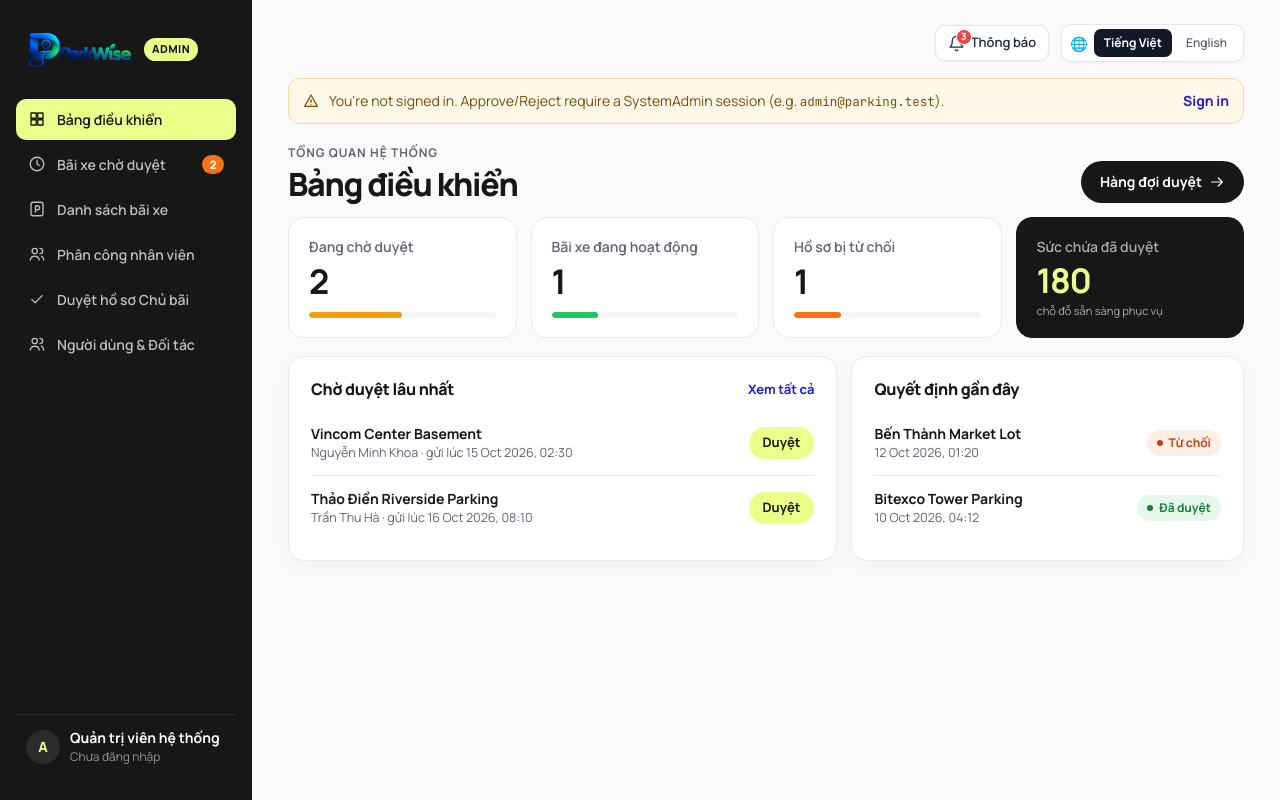
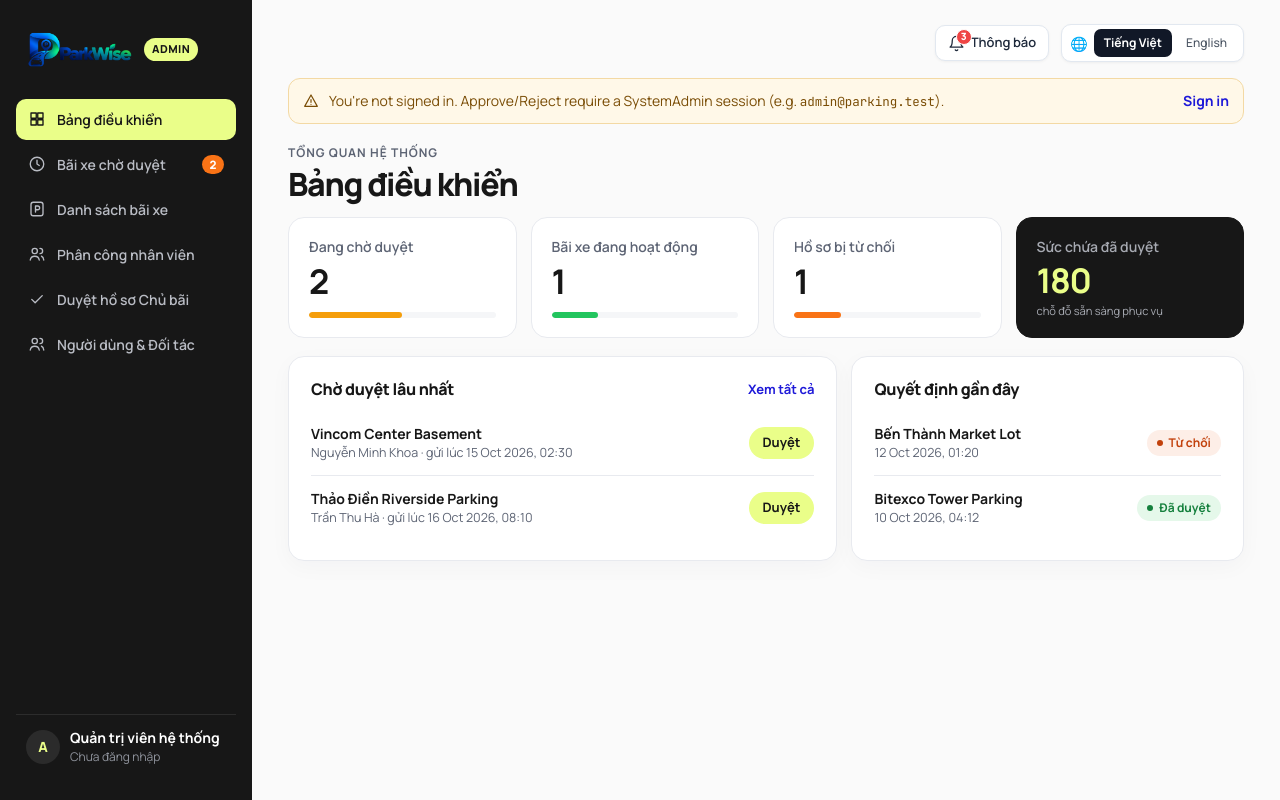
Before and after one commit to Phat-Smile/Smart_Parking_System, a Next.js app in the folder web/: page /admin/dashboard in a window 1280 px wide. Built offline with nearby package versions, Linux system fonts and the light colour scheme.

Commit message:
feat(admin): remove review queue button from admin dashboard

```diff
--- a/web/src/features/admin/AdminDashboardPage.tsx
+++ b/web/src/features/admin/AdminDashboardPage.tsx
@@ -1,7 +1,7 @@
 "use client";
 
 import Link from "next/link";
-import { AdminIcon, StatusPill, formatDate } from "./AdminUi";
+import { StatusPill, formatDate } from "./AdminUi";
 import { countByStatus, useAdminLots } from "./adminLotsData";
 import { useLanguage } from "@/shared/i18n/LanguageContext";
 
@@ -51,14 +51,6 @@ export function AdminDashboardPage() {
                     <p className="admin-eyebrow">{t("adminDashEyebrow")}</p>
                     <h1>{t("adminDashTitle")}</h1>
                 </div>
-                <Link
-                    href="/admin/parking-lots/pending"
-                    className="admin-btn admin-btn-dark"
-                    id="dashboard-review-queue"
-                >
-                    {t("adminDashReviewQueueBtn")}{" "}
-                    <AdminIcon name="arrow" size={16} />
-                </Link>
             </header>
 
             <section className="admin-stats" aria-label="Parking lot summary">
```
